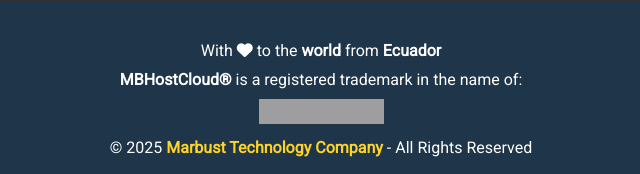
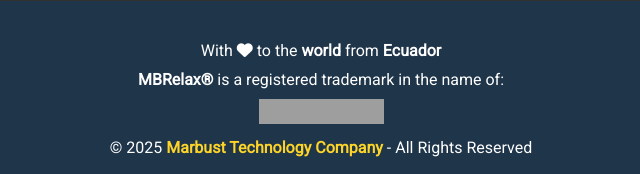
Before and after one commit to MarAntBQ/MBRelaxAnalysisFrontEnd, a plain HTML site: page index.html in a window 1280 px wide. Shown: the part 1390-1564 px from the top of the page, 319-959 px from the left. Drawn offline with Linux system fonts and the light colour scheme; grey boxes are pictures that could not be loaded.

Commit message:
Fix Project Name

```diff
--- a/index.html
+++ b/index.html
@@ -98,7 +98,7 @@
       <div class="wrapper">
         <div class="footer__copyright-info">
           <p class="mb10px">With <i class="fas fa-heart"></i> to the <span class="tbold">world</span> from <span class="tbold">Ecuador</span></p>
-          <p class="mb10px"><strong>MBHostCloud&reg;</strong> is a registered trademark in the name of:</p>
+          <p class="mb10px"><strong>MBRelax&reg;</strong> is a registered trademark in the name of:</p>
           <!-- Copyright -->
           <p class="mb10px"><a class="copyrighted-badge" title="Copyrighted.com Registered &amp; Protected" target="_blank" href="https://www.copyrighted.com/work/dB06oQxgfybJuZyU"><img alt="Copyrighted.com Registered &amp; Protected" border="0" width="125" height="25" srcset="https://static.copyrighted.com/badges/125x25/01_1_2x.png 2x" src="https://static.copyrighted.com/badges/125x25/01_1.png" /></a><script src="https://static.copyrighted.com/badges/helper.js"></script></p>
           <!-- End Copyright -->
```
Also changed, not shown: new.html (+1 -1 lines).
